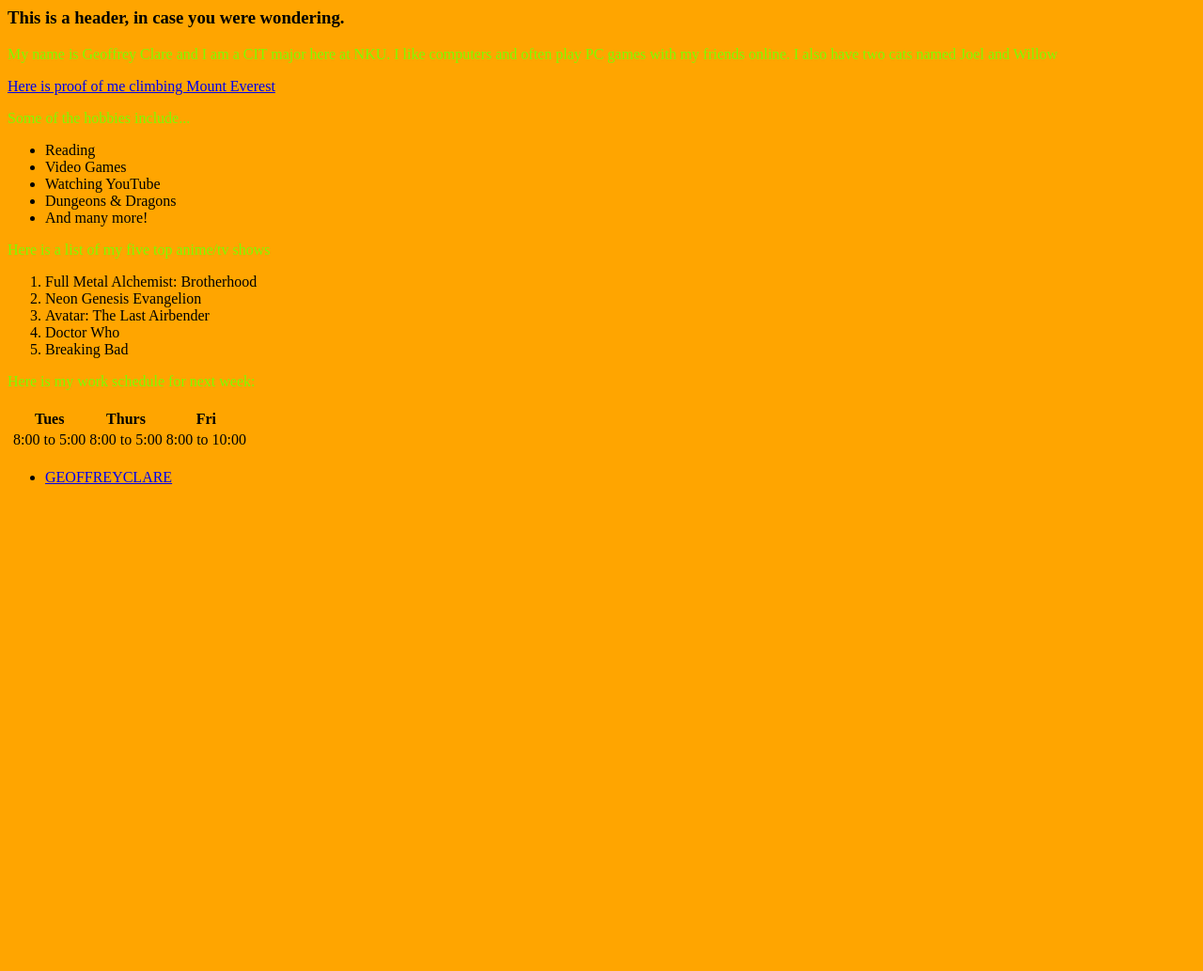
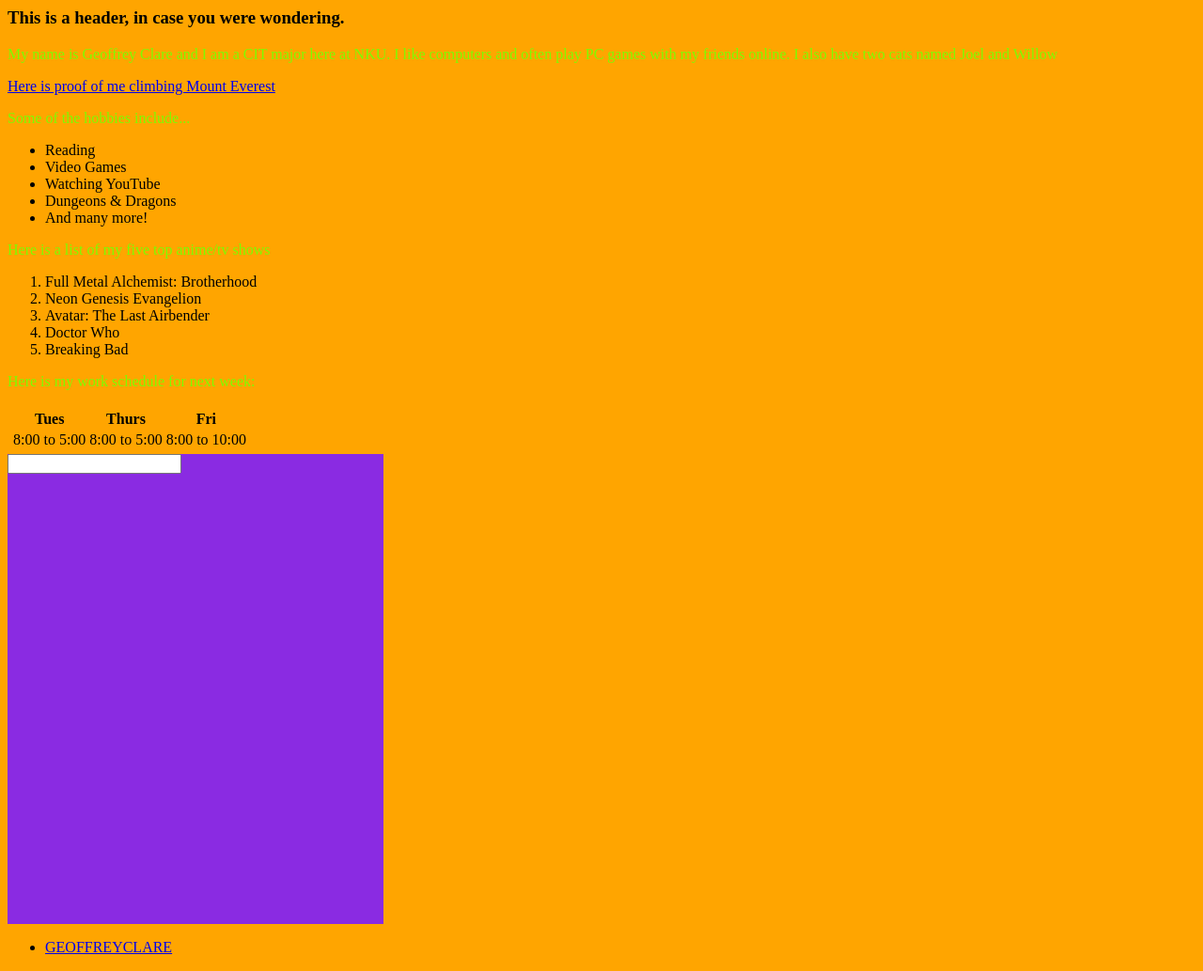
Before and after one commit to bluezipGC/grape-escape, a plain HTML site: page index.html in a window 1280 px wide. Shown: the whole page at 94% size. Before the commit the page ends 800 px from the top, so only its background shows below. Drawn offline with Linux system fonts and the light colour scheme.

Commit message:
lab6input&div
lab6input&div

```diff
--- a/firstStyle.css
+++ b/firstStyle.css
@@ -11,3 +11,9 @@
     border-width: 5px;
     padding: 3px;
 }
+
+.containerOne {
+    height: 500px;
+    width: 400px;
+    background-color: blueviolet;
+}
--- a/index.html
+++ b/index.html
@@ -35,6 +35,9 @@
                         <td> 8:00 to 10:00 </td>
                     </tr>
                 </table>
+                <div class="containerOne">
+                    <input type="text">
+            </div>
                 <ul>
                     <li><a href=”mailto:CLAREG1@MYMAIL.NKU.EDU”>GEOFFREYCLARE</a></li>
                   </ul>
```
